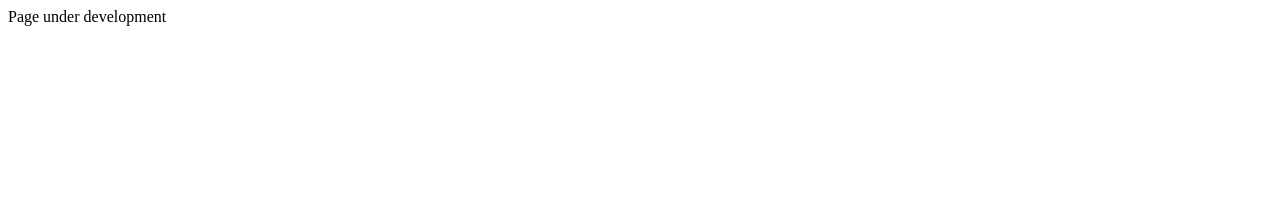
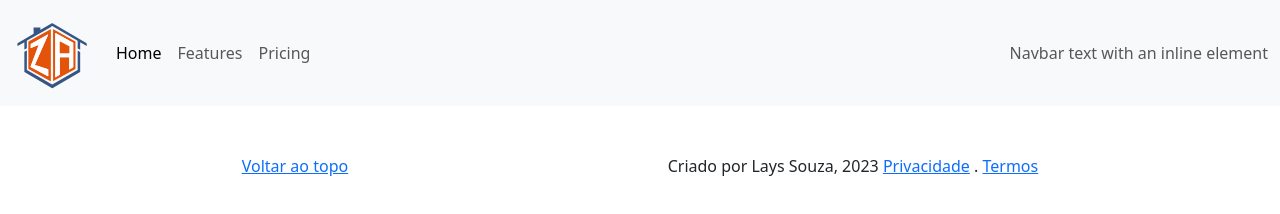
Before and after one commit to diasdaniel90/imobiliaria, a plain HTML site: page index.html in a window 1280 px wide. Drawn offline with nearby package versions, Linux system fonts and the light colour scheme.

Commit message:
Criação do navbar e rodapé

```diff
--- a/index.html
+++ b/index.html
@@ -1,8 +1,52 @@
-<html>
-    <head></head>
-    <body>
+<!doctype html>
+<html lang="en">
+  <head>
+    <meta charset="utf-8">
+    <meta name="viewport" content="width=device-width, initial-scale=1">
+    <title>Imobiliária</title>
+    <link href="https://cdn.jsdelivr.net/npm/bootstrap@5.3.2/dist/css/bootstrap.min.css" rel="stylesheet" integrity="sha384-T3c6CoIi6uLrA9TneNEoa7RxnatzjcDSCmG1MXxSR1GAsXEV/Dwwykc2MPK8M2HN" crossorigin="anonymous">
+    <link rel="shortcut icon" href="imagens/favicon.png" type="image/x-icon">
+  </head>
+  <body>
+    <header>
+      <nav class="navbar navbar-expand-lg bg-body-tertiary">
+        <div class="container-fluid">
+          <a class="navbar-brand" href="#"><img src="imagens/logo.svg" alt="svg" width="80" height="80"></a>
+          <button class="navbar-toggler" type="button" data-bs-toggle="collapse" data-bs-target="#navbarText" aria-controls="navbarText" aria-expanded="false" aria-label="Toggle navigation">
+            <span class="navbar-toggler-icon"></span>
+          </button>
+          <div class="collapse navbar-collapse" id="navbarText">
+            <ul class="navbar-nav me-auto mb-2 mb-lg-0">
+              <li class="nav-item">
+                <a class="nav-link active" aria-current="page" href="#">Home</a>
+              </li>
+              <li class="nav-item">
+                <a class="nav-link" href="#">Features</a>
+              </li>
+              <li class="nav-item">
+                <a class="nav-link" href="#">Pricing</a>
+              </li>
+            </ul>
+            <span class="navbar-text">
+              Navbar text with an inline element
+            </span>
+          </div>
+        </div>
+      </nav>
 
-        Page under development
+    </header>
+    <main>
 
-    </body>
+
+    </main>
+    <footer class="mt-5">
+        <div class="container d-flex justify-content-around">
+            <p class="float-right"><a href="#">Voltar ao topo</a></p>
+            <p>Criado por Lays Souza, 2023 <a href="#">Privacidade</a> . <a href="#">Termos</a></p>
+        </div>
+
+    </footer>
+
+    <script src="https://cdn.jsdelivr.net/npm/bootstrap@5.3.2/dist/js/bootstrap.bundle.min.js" integrity="sha384-C6RzsynM9kWDrMNeT87bh95OGNyZPhcTNXj1NW7RuBCsyN/o0jlpcV8Qyq46cDfL" crossorigin="anonymous"></script>
+  </body>
 </html>
```
Also changed, not shown: imagens/favicon.png (added), imagens/logo.svg (added).
